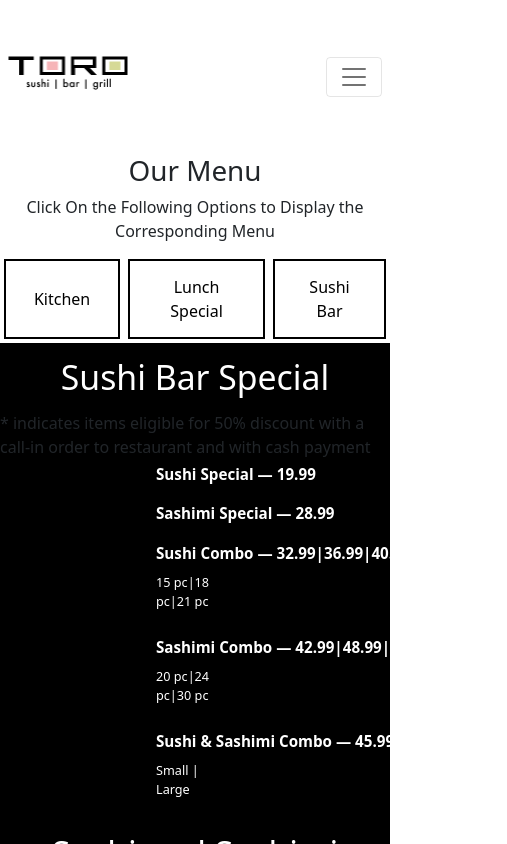
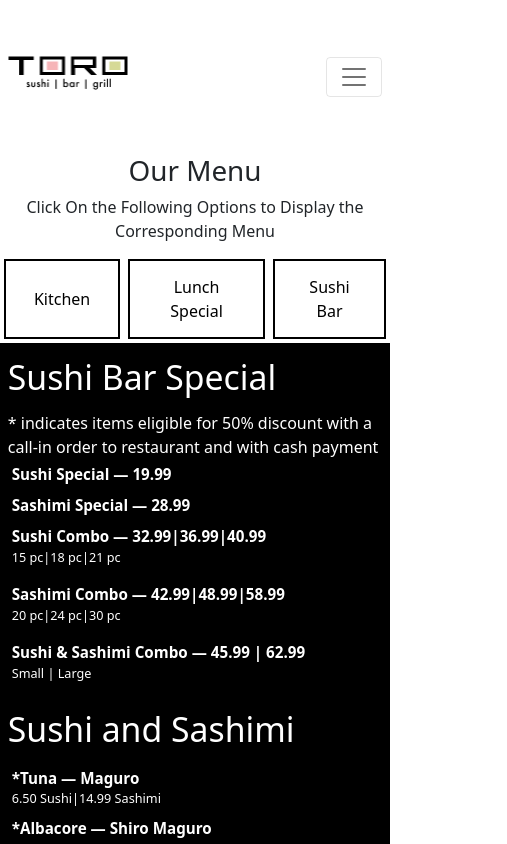
Before and after one commit to 22changjm/toro_nextjs, a Next.js app: page /menu in a window 390 px wide. Both pictures are taken after a click on the button "Sushi Bar". Shown: the top 844 px of the page, 507 px wide, since content can reach past the window. Built offline with nearby package versions, Linux system fonts and the light colour scheme.

Commit message:
fixed menu

```diff
--- a/pages/menu.js
+++ b/pages/menu.js
@@ -26,11 +26,6 @@
     }
   return (
     <>
-      <Head>
-        <title>Toro Menu</title>
-        <meta name="description" content="Generated by create next app" />
-        <link rel="icon" href="/favicon.ico" />
-      </Head>
       <Navigbar/>
       <h1 className={styles.title}>Our Menu</h1>
       <p className={styles.body}>Click On the Following Options to Display the Corresponding Menu</p>
--- a/styles/Kitchen.module.css
+++ b/styles/Kitchen.module.css
@@ -3,6 +3,7 @@
     flex-direction: column;
     align-items: center;
     background-color: black;
+    width: 100%;
 }
 
 .title {
@@ -15,7 +16,11 @@
 .menu {
     display: flex;
     flex-direction: row;
-    justify-content: space-around;
+    justify-content: center;
+}
+
+.body {
+    color: white;
 }
 
 .entryname {
@@ -43,13 +48,16 @@
 
 
 @media only screen and (max-width: 768px) {
+    .container {
+        align-items: flex-start;
+        padding-left: 2vw;
+    }
     .menu {
         display: flex;
         flex-direction: column;
-        align-items: center;
     }
 
-    .entryname {
+    .entry {
         width: 90vw;
         min-height: 0;
         margin-bottom: 1vh;
--- a/styles/globals.css
+++ b/styles/globals.css
@@ -4,6 +4,7 @@
   margin: 0;
   font-family: -apple-system, BlinkMacSystemFont, Segoe UI, Roboto, Oxygen,
     Ubuntu, Cantarell, Fira Sans, Droid Sans, Helvetica Neue, sans-serif;
+    overflow-x: hidden;
 }
 
 a {
```
